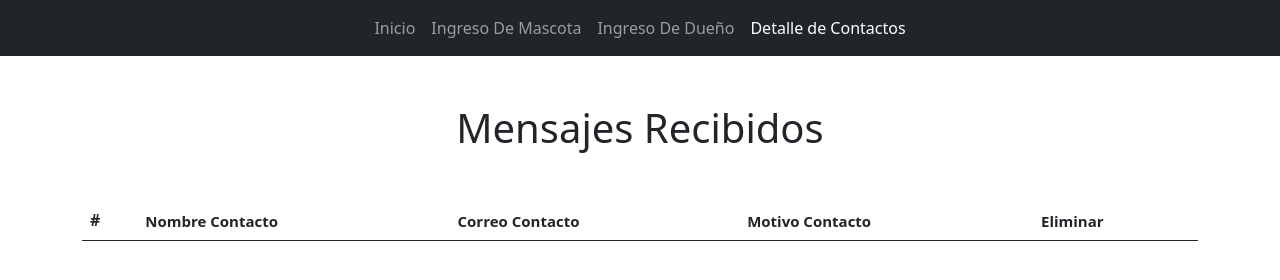
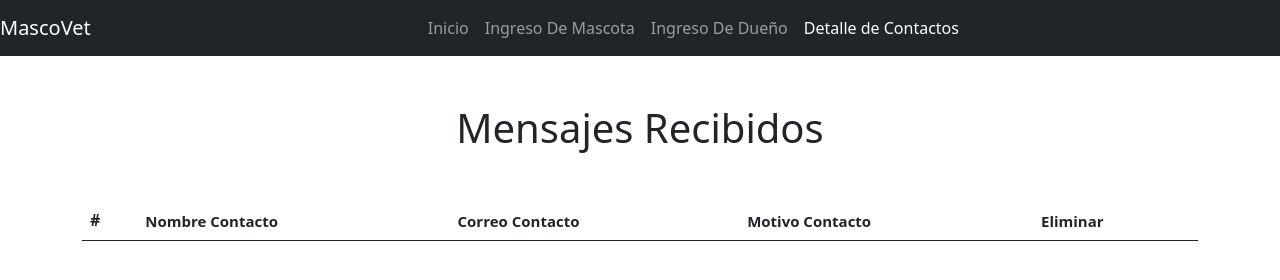
Before and after one commit to JonnatanMonttVillar/MascoVet, a plain HTML site: page formulario_contacto.html in a window 1280 px wide. Drawn offline with nearby package versions, Linux system fonts and the light colour scheme; no server answers.

Commit message:
Update formulario_contacto.html

```diff
--- a/formulario_contacto.html
+++ b/formulario_contacto.html
@@ -11,13 +11,13 @@
 
     <link rel="stylesheet" href="style.css">
 
-    <title>Document</title>
+    <title>MascoVet</title>
 </head>
 
 <body>
 
     <nav class="navbar navbar-expand-lg navbar-dark bg-dark">
-
+    <a class="navbar-brand" href="#">MascoVet</a>
         <button class="navbar-toggler" type="button" data-toggle="collapse" data-target="#navbarNavDropdown"
             aria-controls="navbarNavDropdown" aria-expanded="false" aria-label="Toggle navigation">
             <span class="navbar-toggler-icon"></span>
```
